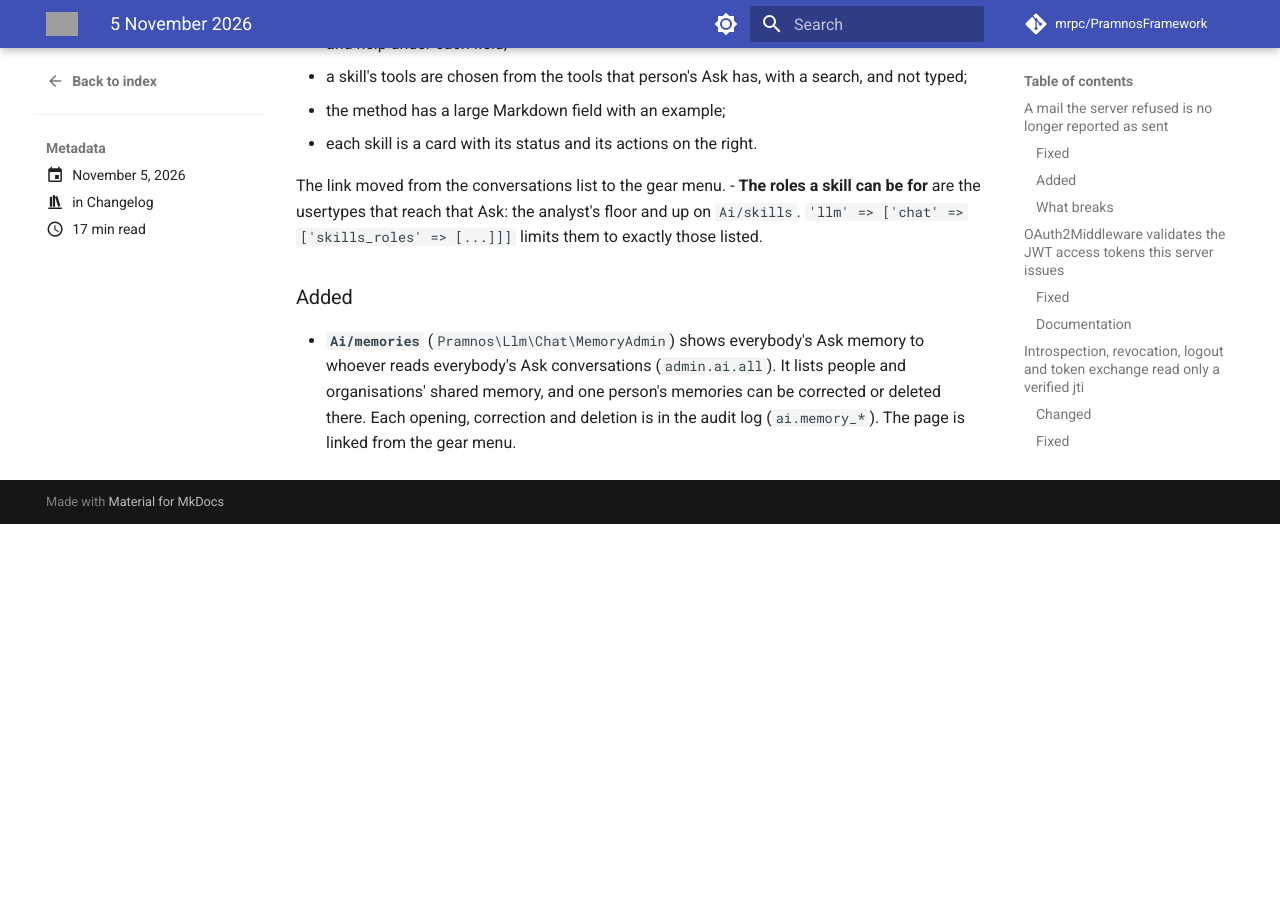
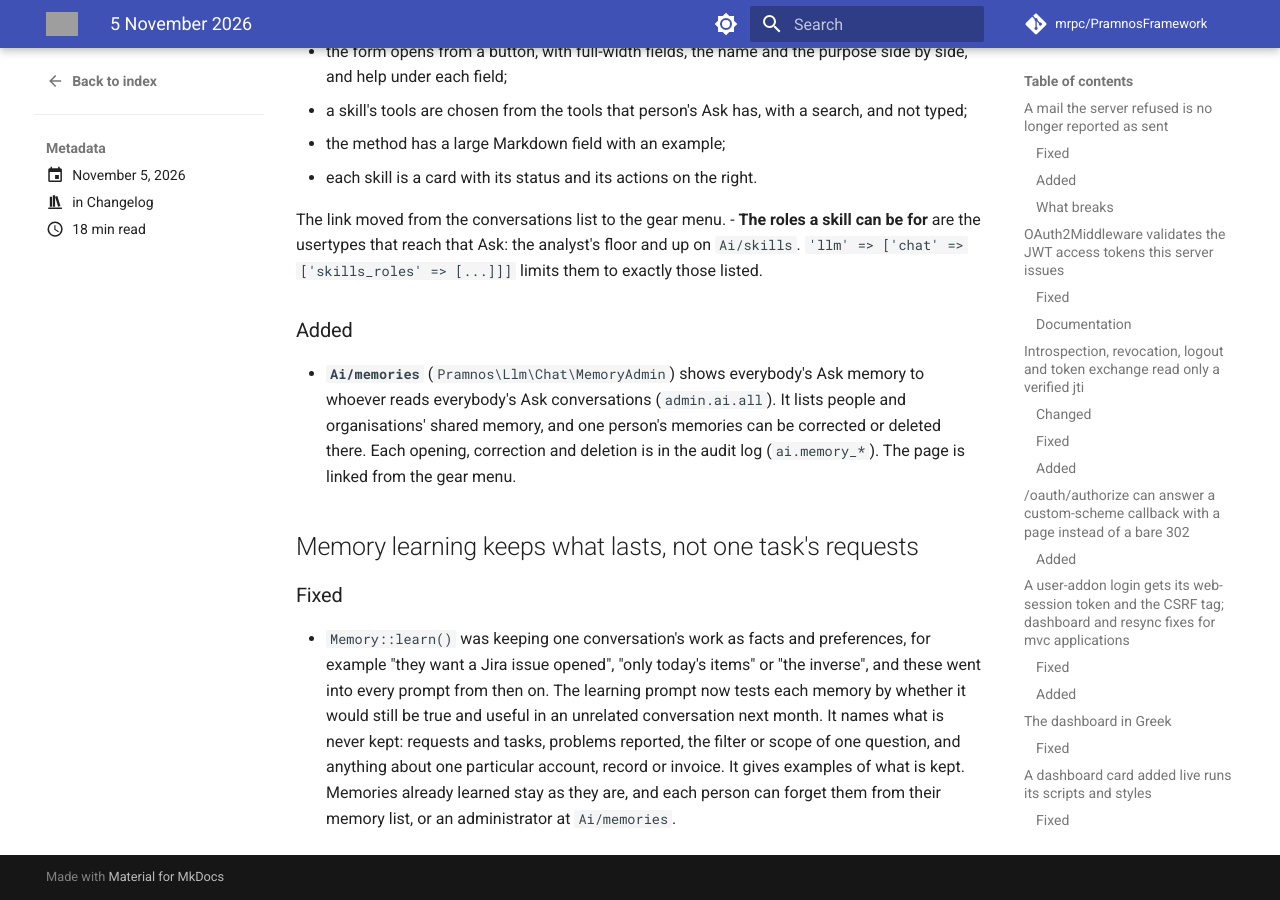
Before and after one commit to mrpc/PramnosFramework, an MkDocs documentation site: the page built from docs/version-history/posts/2026-11-05.md, in a window 1280 px wide and 900 px high, scrolled down 13108 px. Built offline with MkDocs 1.6.1 and Material for MkDocs 9.7.7, drawn with Linux system fonts in a browser that asks for light colours; comment, search, counter and statistics services are not loaded; before the commit the page ends 13632 px from its top, so only the background shows below that; some of the changed text lies outside the part shown; grey boxes are pictures that could not be loaded.

Commit message:
fix(llm): memory learning keeps what lasts, not one task's requests (FW-322)
The learning prompt tests each memory by whether it would hold and help in
an unrelated conversation next month, and names what is never kept: a
request or task, a reported problem, one question's filter, anything about
one record.

```diff
--- a/docs/version-history/posts/2026-11-05.md
+++ b/docs/version-history/posts/2026-11-05.md
@@ -29,6 +29,7 @@ Twenty-two entries today:
 - The apidoc converter reads errors by status, allowed values, permissions and lists
 - The dashboard's person picker on a prefixed installation
 - My skills, redone; everybody's Ask memory for whoever reads everybody's conversations
+- Memory learning keeps what lasts, not one task's requests
 
 <!-- more -->
 
@@ -474,3 +475,16 @@ In `scripts/apidoc-to-openapi.cjs`:
   everybody's Ask conversations (`admin.ai.all`). It lists people and organisations' shared memory,
   and one person's memories can be corrected or deleted there. Each opening, correction and deletion
   is in the audit log (`ai.memory_*`). The page is linked from the gear menu.
+
+## Memory learning keeps what lasts, not one task's requests
+
+### Fixed
+
+- `Memory::learn()` was keeping one conversation's work as facts and preferences, for example
+  "they want a Jira issue opened", "only today's items" or "the inverse", and these went into every
+  prompt from then on. The learning prompt now tests each memory by whether it would still be true
+  and useful in an unrelated conversation next month. It names what is never kept: requests and
+  tasks, problems reported, the filter or scope of one question, and anything about one particular
+  account, record or invoice. It gives examples of what is kept. Memories already learned stay as
+  they are, and each person can forget them from their memory list, or an administrator at
+  `Ai/memories`.
```
Also changed, not shown: other parts of docs/version-history/posts/2026-11-05.md (+1 -1 lines), docs/Pramnos_LLM_Conversations_Guide.md (+4 -1 lines), 2 other files.
